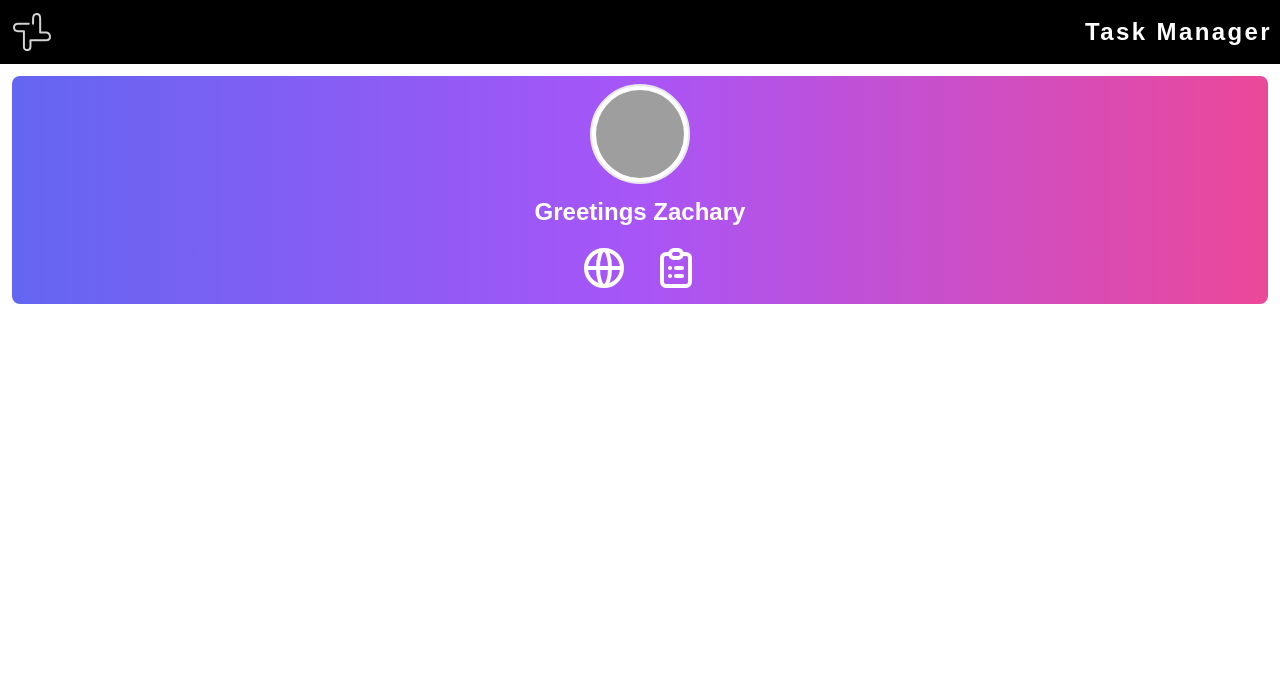
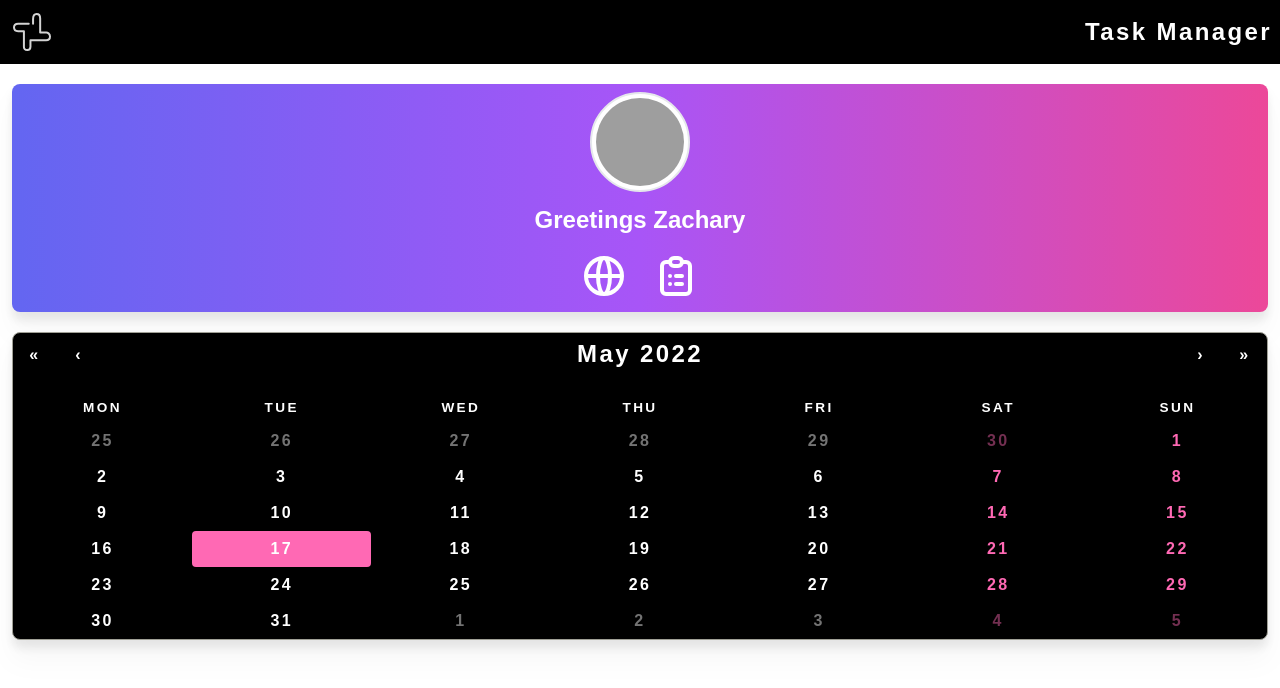
Before and after one commit to zachmyre/task-manager, a Next.js app: page / in a window 1280 px wide. Shown: the top 688 px of the page. Built offline with nearby package versions, Linux system fonts and the light colour scheme; grey boxes are pictures that could not be loaded.

Commit message:
calendar

```diff
--- a/components/navbar/Sidebar.tsx
+++ b/components/navbar/Sidebar.tsx
@@ -72,7 +72,7 @@ const MenuItems: MenuItem[] = [
 
 const Sidebar = () => {
   return (
-    <div className="bg-gradient-to-r from-gray-200 to-gray-400 text-white sidebar">
+    <div className="bg-gradient-to-r from-gray-200 to-gray-400 text-white sidebar z-50">
       <div className="h-full w-full flex flex-col">
         <div className="bg-gray-600 m-3 p-1 rounded flex items-center justify-center space-x-8">
           <svg
--- a/package.json
+++ b/package.json
@@ -12,6 +12,7 @@
     "@heroicons/react": "^1.0.6",
     "next": "12.1.6",
     "react": "18.1.0",
+    "react-calendar": "^3.7.0",
     "react-dom": "18.1.0"
   },
   "devDependencies": {
--- a/pages/index.tsx
+++ b/pages/index.tsx
@@ -1,34 +1,42 @@
-import type { NextPage } from 'next';
-import { useState } from 'react';
-import Navbar from '../components/navbar/Navbar';
-import Greeting from '../components/homepage/Greeting';
+import type { NextPage } from "next";
+import { useState } from "react";
+import Navbar from "../components/navbar/Navbar";
+import Greeting from "../components/homepage/Greeting";
+import Calendar from "react-calendar";
+import "react-calendar/dist/Calendar.css";
 
-interface User{
+interface User {
   name: string;
   email: string;
   avatarUrl: string;
 }
 
 const Home: NextPage = () => {
+  const [value, onChange] = useState(new Date());
   const [user, setUser] = useState<User>({
-    name: 'Zachary',
-    email: 'myrezach@live.com',
-    avatarUrl: 'https://media-exp1.licdn.com/dms/image/C4E03AQH_3jQ11ETXEA/profile-displayphoto-shrink_400_400/0/1629559824415?e=1658361600&v=beta&t=0I9U-uY1oJRXHv4QsErlr6MfhslATIQqtklOuOmVJV8'
+    name: "Zachary",
+    email: "myrezach@live.com",
+    avatarUrl:
+      "https://media-exp1.licdn.com/dms/image/C4E03AQH_3jQ11ETXEA/profile-displayphoto-shrink_400_400/0/1629559824415?e=1658361600&v=beta&t=0I9U-uY1oJRXHv4QsErlr6MfhslATIQqtklOuOmVJV8",
   });
 
   return (
     <div>
       <div>
-      <Navbar />
+        <Navbar />
       </div>
-      <main>
+      <main className="flex flex-col items-center justify-center z-0">
         {/* Greeting */}
-        <div className="mt-2 w-full">
+        <div className="mt-2 w-full drop-shadow-xl">
           <Greeting {...user} />
+        </div>
+        {/* Calendar */}
+        <div className="mt-2 w-full flex items-center justify-center drop-shadow-xl">
+          <Calendar className="calendar" onChange={onChange} value={value} />
         </div>
       </main>
     </div>
-  )
-}
+  );
+};
 
-export default Home
+export default Home;
--- a/styles/globals.css
+++ b/styles/globals.css
@@ -77,3 +77,57 @@ to   { opacity: 1; }
 from { opacity: 0; }
 to   { opacity: 1; }
 }
+
+/* react calendar */
+.react-calendar{
+  width: 100% !important;
+  margin: 0 0.75rem !important;
+  border-radius: 0.5rem !important;
+  background: black !important;
+  color: white !important;
+  font-weight: bold !important;
+}
+
+/* month label on calendar */
+.react-calendar .react-calendar__navigation__label__labelText{
+  font-size: 1.5rem !important;
+  font-weight: bold !important;
+  color: white !important;
+}
+
+/* month label on hover calendar */
+.react-calendar button:hover{
+  border-radius: .25rem !important;
+}
+
+/* Neighboring month on calendar */
+.react-calendar .react-calendar__month-view__days__day--neighboringMonth{
+  color: white !important;
+  opacity: 0.45 !important;
+}
+
+/* weekends on calendar */
+.react-calendar .react-calendar__month-view__days__day--weekend{
+  color: hotpink !important;
+  border-radius: .25rem !important;
+}
+
+/* hovering over a day */
+.react-calendar .react-calendar__tile:enabled:hover{
+  border-radius: .25rem !important;
+}
+
+/* active day on calendar */
+.react-calendar .react-calendar__tile--active{
+  background: hotpink !important;
+  border-radius: .25rem !important;
+  color: white !important;
+}
+
+/* weekday labels on calendar */
+.react-calendar .react-calendar__month-view__weekdays__weekday abbr{
+  font-size: .85rem !important;
+  text-decoration: none !important;
+  font-weight: bold !important;
+  color: white !important;
+}
```
Also changed, not shown: 2 other files (tests, documents, lock files or other folders).
